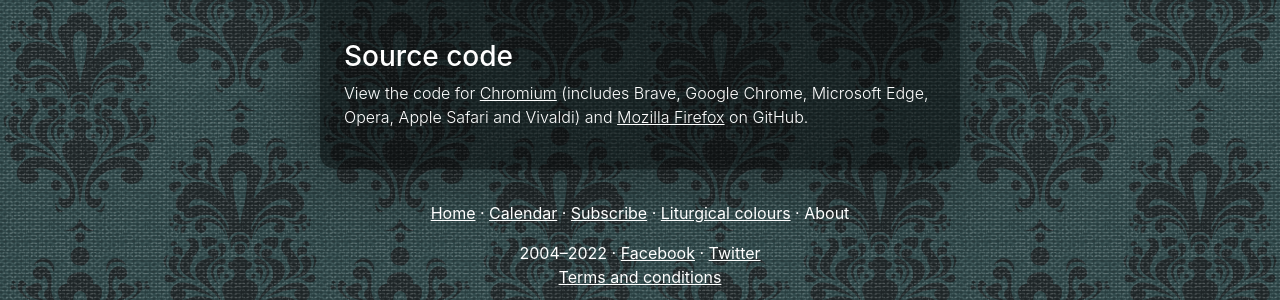
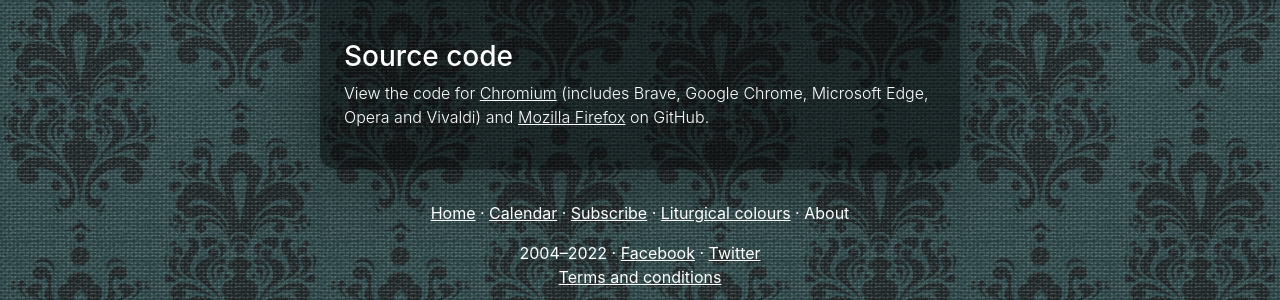
Before and after one commit to garethjmsaunders/sec-digital-calendar-website, a PHP site: page /extension in a window 1280 px wide. Shown: the part 1568-1868 px from the top of the page. Run offline with PHP 8.4, Linux system fonts and the light colour scheme.

Commit message:
FIX (Extensions) Remove Safari
Remove Safari from list of browsers under Support heading. It's not live yet... and may not be.

```diff
--- a/extension/index.php
+++ b/extension/index.php
@@ -85,7 +85,7 @@
 
             <hr>
             <h3>Source code</h3>
-            <p>View the code for <a href="https://github.com/garethjmsaunders/sec-digital-calendar-chrome-extension">Chromium</a> (includes Brave, Google Chrome, Microsoft Edge, Opera, Apple Safari and Vivaldi) and <a href="https://github.com/garethjmsaunders/sec-digital-calendar-firefox-extension">Mozilla Firefox</a> on GitHub.</p>
+            <p>View the code for <a href="https://github.com/garethjmsaunders/sec-digital-calendar-chrome-extension">Chromium</a> (includes Brave, Google Chrome, Microsoft Edge, Opera and Vivaldi) and <a href="https://github.com/garethjmsaunders/sec-digital-calendar-firefox-extension">Mozilla Firefox</a> on GitHub.</p>
 
         </main>
 
```
